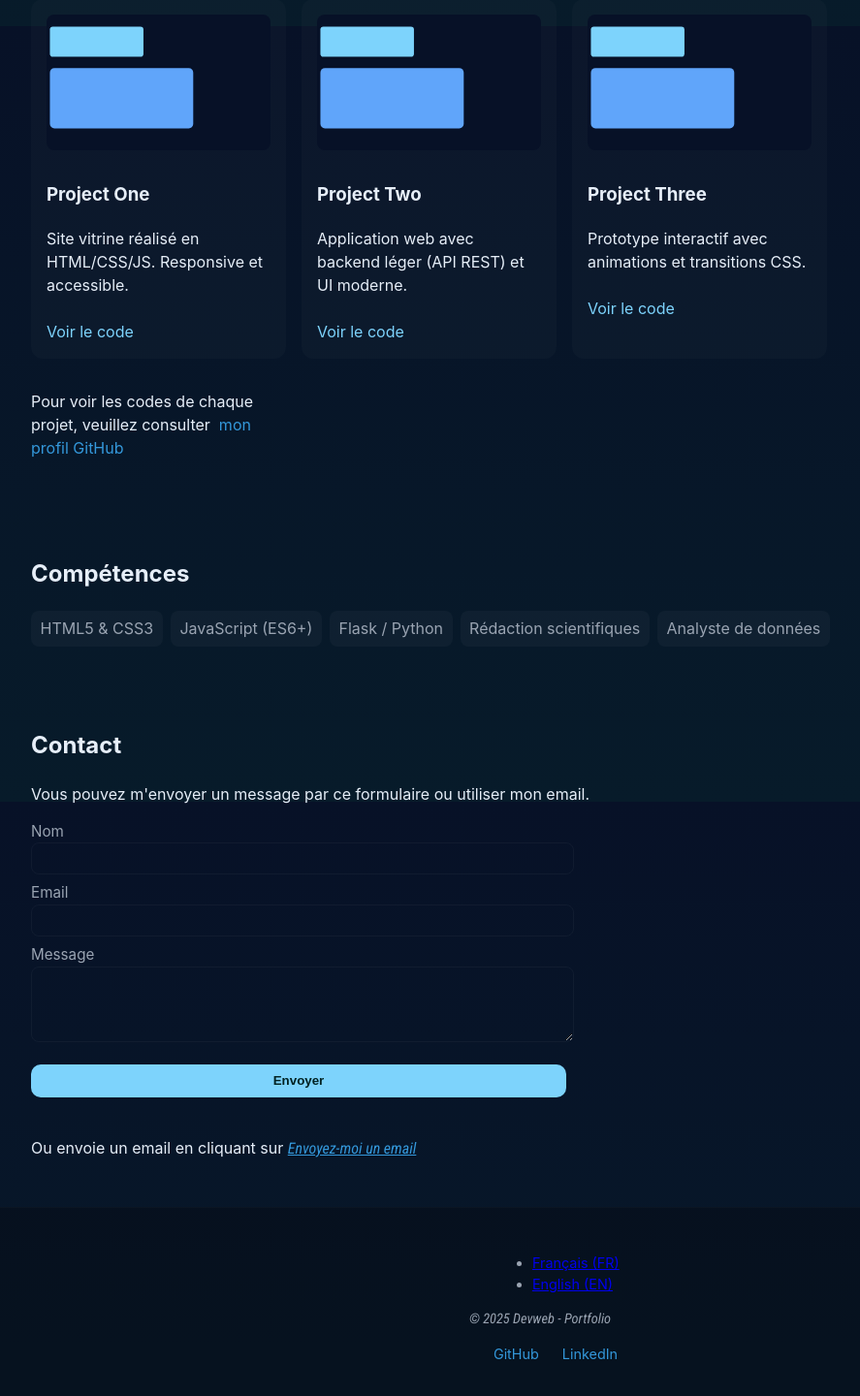
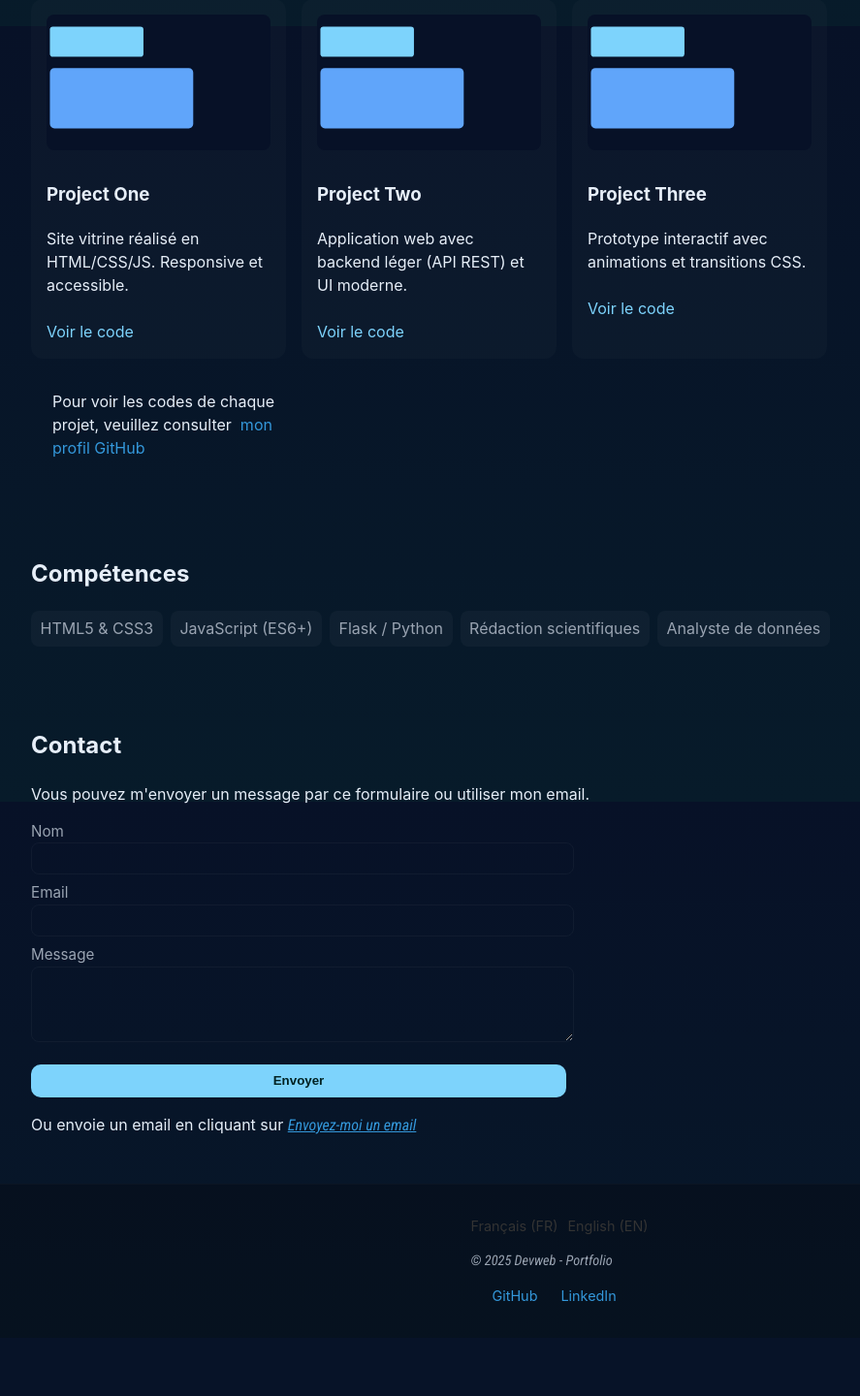
Before and after one commit to alexcamel/Portfolio, a Flask app: page / in a window 1280 px wide. Shown: the part 773-2213 px from the top of the page at 97% size, without its empty margins (58-945 px from the left). After the commit the page ends 2115 px from the top, so only its background shows below. Run offline with Flask 3, Linux system fonts and the light colour scheme.

Commit message:
Enregistrement de app.py

```diff
--- a/app.py
+++ b/app.py
@@ -54,7 +54,7 @@
         }
 
         # Adresse email de reception des messages
-        RECIPIENT_EMAIL = "alexcamelgouimanan@gmail.com"
+        RECIPIENT_EMAIL = "devaleursinguefor@gmail.com"
 
         try:
             # Création de l'objet Message pour l'envoi
--- a/static/css/style.css
+++ b/static/css/style.css
@@ -229,16 +229,42 @@
   background: rgba(4, 7, 12, 0.35);
 }
 
+.langue ul {
+  list-style: none;
+  margin: 0;
+  padding: 0;
+  display: flex;
+}
+
+.langue li {
+  margin-right: 10px;
+}
+
+.langue a {
+  text-decoration: none;
+  color: #333;
+  transition: color 0.2s ease;
+}
+
+.langue a:hover {
+  color: #666;
+}
+
+.langue a.active {
+  color: #337ab7;
+  font-weight: bold;
+}
+
 .footer p{
   font-family: "Roboto_Condensed";
-  position: relative;
-  right: 25px;
+
 }
 
 /*  Linkedin and Github links */
 /* Nouveau style pour les réseaux sociaux pour les placer côte à côte facilement */
 .socials {
   display: flex;
+  margin-left: 22px;
   gap: 1.5rem;
   /* Espace entre les icônes/liens */
   /* Assurez-vous que les liens sont bien disposés */
--- a/templates/index.html
+++ b/templates/index.html
@@ -104,8 +104,7 @@
         </label>
         <button class="btn" type="submit">Envoyer</button>
       </form>
-      <br>
-      <p class="muted">Ou envoie un email en cliquant sur <a href="mailto:alexcamelgouimanan@gmail.com" class="mailto">Envoyez-moi un email</a></p>
+      <p class="muted">Ou envoie un email en cliquant sur <a href="mailto:devaleursinguefor@gmail.com" class="mailto">Envoyez-moi un email</a></p>
     </section>
   </main>
 
@@ -113,7 +112,7 @@
   <footer class="footer">
     <div class="container">
       <!-- Selection de langue -->
-       <div id="langue">
+       <div class="langue">
         <ul>
           <li><a href="{{url_for('set_language', lang='fr')}}">Français (FR) </a></li>
           <li><a href="{{url_for('set_language', lang='en')}}">English (EN) </a></li>
```
